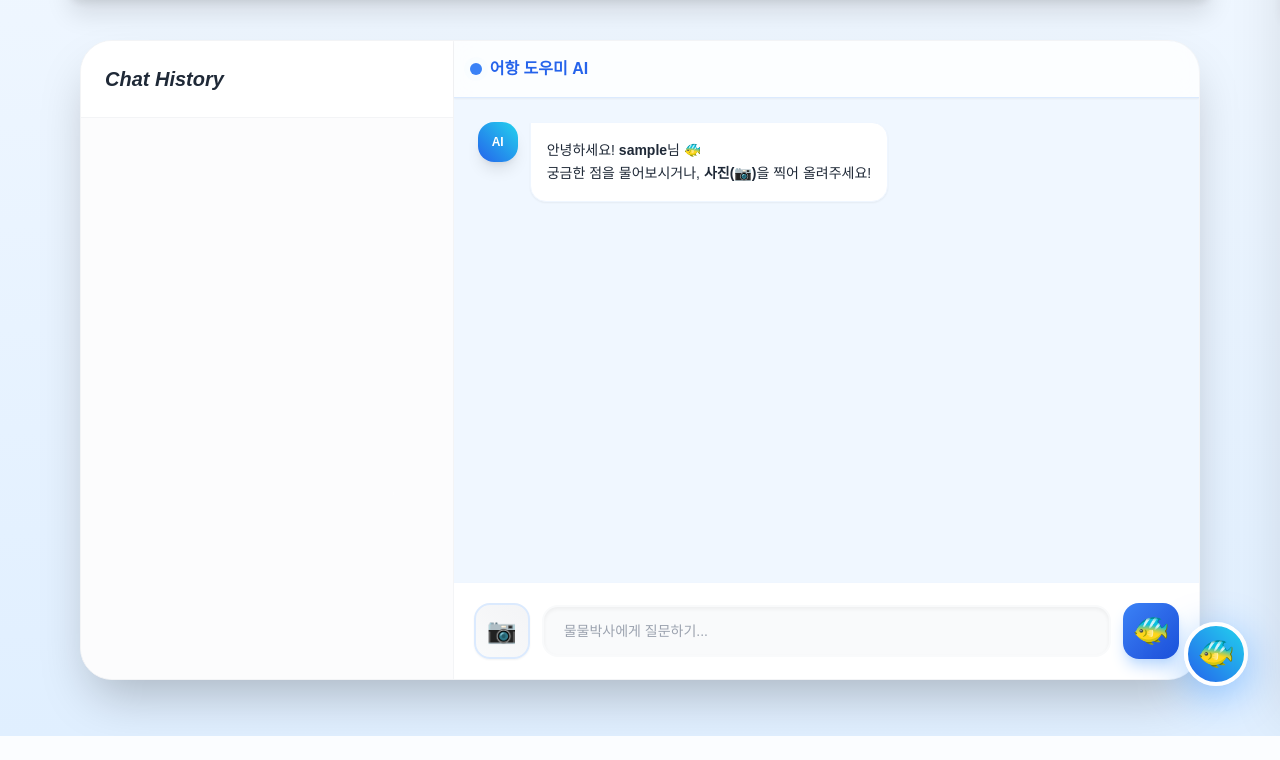
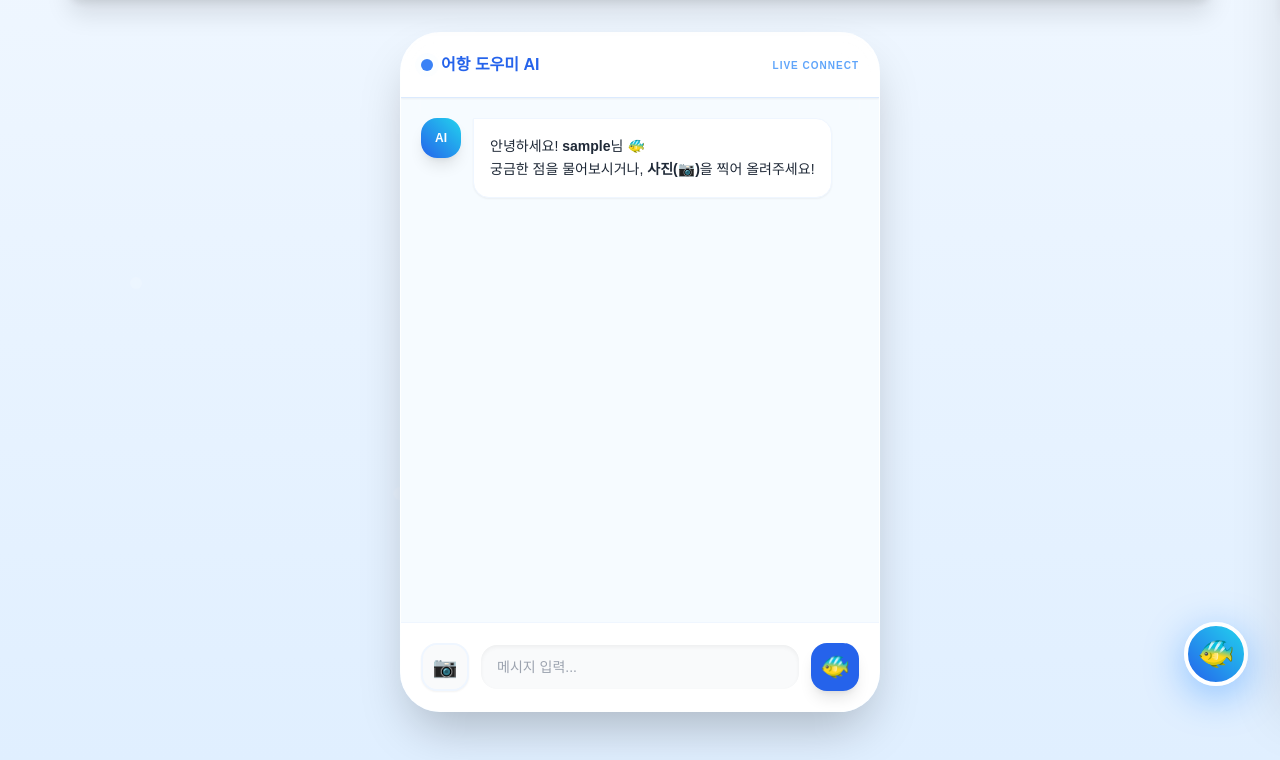
Before and after one commit to rkdwjdwns/aquarium-helper, a Django app: template templates/chatbot/chat.html in a window 1280 px wide. Shown: the part 82-842 px from the top of the page. Before the commit the page ends 818 px from the top, so only its background shows below. Run offline with Django 5.2, Linux system fonts and the light colour scheme; the template is opened without the code that fills it, so the values that code supplies are empty; the visitor is signed in with stand-in values (Sample User, id 1); some libraries are stand-ins or nearby versions; some web fonts are replaced.

Commit message:
채팅창 크기를 카톡 PC 버전 규격으로 최적화

```diff
--- a/templates/chatbot/chat.html
+++ b/templates/chatbot/chat.html
@@ -1,26 +1,9 @@
 {% extends 'base.html' %}
 
 {% block content %}
-<div class="max-w-6xl mx-auto h-[80vh] flex shadow-2xl rounded-[2rem] overflow-hidden border border-gray-100 bg-white my-4">
+<div class="max-w-[480px] mx-auto h-[85vh] flex flex-col shadow-2xl rounded-[2.5rem] overflow-hidden border border-white/50 bg-white/90 backdrop-blur-md my-2 relative">
 
-    <div class="hidden md:flex w-1/3 border-r border-gray-100 flex-col bg-gray-50/50">
-        <div class="p-6 bg-white border-b border-gray-100">
-            <h2 class="text-xl font-black text-gray-800 italic">Chat History</h2>
-        </div>
-        <div class="flex-1 overflow-y-auto" id="history-list">
-            {% for msg in history %}
-            <div class="flex items-center p-4 hover:bg-white cursor-pointer transition-all border-b border-gray-50 group">
-                <div class="w-10 h-10 rounded-xl bg-blue-100 flex items-center justify-center text-sm font-bold mr-3">🐠</div>
-                <div class="flex-1 min-w-0">
-                    <p class="text-xs text-gray-500 truncate mt-1">{{ msg.message|truncatechars:20 }}</p>
-                </div>
-            </div>
-            {% endfor %}
-        </div>
-    </div>
-
-    <div class="flex-1 flex flex-col bg-[#F0F7FF]">
-        <div class="p-4 bg-white/80 backdrop-blur-md border-b border-blue-100 flex items-center justify-between shadow-sm">
+    <div class="p-5 bg-white/80 backdrop-blur-md border-b border-blue-100 flex items-center justify-between shadow-sm">
         <span class="font-black text-blue-600 flex items-center gap-2">
             <span class="relative flex h-3 w-3">
                 <span class="animate-ping absolute inline-flex h-full w-full rounded-full bg-blue-400 opacity-75"></span>
@@ -28,12 +11,13 @@
             </span>
             어항 도우미 AI
         </span>
+        <div class="text-[10px] font-bold text-blue-400 uppercase tracking-widest">Live Connect</div>
     </div>
 
-        <div id="chat-window" class="flex-1 overflow-y-auto p-6 space-y-6">
+    <div id="chat-window" class="flex-1 overflow-y-auto p-5 space-y-6 bg-[#F0F7FF]/50">
         <div class="flex items-start gap-3">
             <div class="w-10 h-10 rounded-2xl bg-gradient-to-tr from-blue-600 to-cyan-400 flex items-center justify-center text-white text-xs font-black shadow-lg shrink-0">AI</div>
-                <div class="bg-white p-4 rounded-2xl rounded-tl-none shadow-sm border border-blue-50 text-sm font-medium max-w-[75%] text-gray-800 leading-relaxed">
+            <div class="bg-white p-4 rounded-2xl rounded-tl-none shadow-sm border border-blue-50 text-sm font-medium max-w-[85%] text-gray-800 leading-relaxed">
                 안녕하세요! <strong>{{ user.username }}</strong>님 🐠<br>
                 궁금한 점을 물어보시거나, <strong>사진(📷)</strong>을 찍어 올려주세요!
             </div>
@@ -45,35 +29,33 @@
             {% csrf_token %}
 
             <div id="image-preview" class="hidden p-3 bg-blue-50 rounded-2xl border-2 border-dashed border-blue-200 flex items-center justify-between animate-fade-in">
-                    <div id="preview-text" class="flex items-center gap-2">
+                <div class="flex items-center gap-2">
                     <div class="w-8 h-8 bg-blue-500 rounded-lg flex items-center justify-center text-white text-[10px] font-bold">IMG</div>
-                        <span id="file-name" class="text-xs font-bold text-blue-700 truncate max-w-[200px]"></span>
+                    <span id="file-name" class="text-xs font-bold text-blue-700 truncate max-w-[150px]"></span>
                 </div>
                 <button type="button" onclick="resetImage()" class="w-6 h-6 flex items-center justify-center bg-red-100 text-red-500 rounded-full hover:bg-red-200 transition">×</button>
             </div>
 
             <div class="flex items-center gap-3">
-                    <label class="group relative flex items-center justify-center w-14 h-14 bg-gradient-to-tr from-gray-50 to-gray-100 border-2 border-blue-100 rounded-2xl cursor-pointer hover:border-blue-400 hover:bg-white transition-all shadow-sm">
+                <label class="group relative flex items-center justify-center w-12 h-12 bg-gray-50 border-2 border-blue-50 rounded-2xl cursor-pointer hover:border-blue-300 hover:bg-white transition-all shadow-sm">
                     <input type="file" id="image-input" name="image" accept="image/*" class="hidden">
-                        <span class="text-2xl group-hover:scale-125 transition-transform">📷</span>
+                    <span class="text-xl group-hover:scale-110 transition-transform">📷</span>
                 </label>
 
-                    <div class="flex-1 relative">
-                        <input type="text" id="user-input" name="message" placeholder="물물박사에게 질문하기..."
-                            class="w-full bg-gray-50 border-2 border-transparent focus:border-blue-300 focus:bg-white rounded-2xl px-5 py-3.5 outline-none text-sm font-medium transition-all shadow-inner">
+                <div class="flex-1">
+                    <input type="text" id="user-input" name="message" placeholder="메시지 입력..."
+                        class="w-full bg-gray-50 border-none focus:ring-2 focus:ring-blue-300 rounded-2xl px-4 py-3 outline-none text-sm font-medium transition-all shadow-inner">
                 </div>
 
-                    <button type="submit" class="flex items-center justify-center w-14 h-14 bg-gradient-to-br from-blue-500 to-blue-700 text-white rounded-2xl shadow-lg shadow-blue-200 hover:shadow-blue-400 hover:-translate-y-1 active:scale-95 transition-all group">
-                        <span class="text-3xl group-hover:rotate-12 transition-transform">🐠</span>
+                <button type="submit" class="flex items-center justify-center w-12 h-12 bg-blue-600 text-white rounded-2xl shadow-lg hover:bg-blue-700 active:scale-95 transition-all">
+                    <span class="text-2xl">🐠</span>
                 </button>
             </div>
         </form>
     </div>
 </div>
-</div>
 
 <script>
-    // 기존 스크립트 로직 (동일)
     const chatForm = document.getElementById('chat-form');
     const chatWindow = document.getElementById('chat-window');
     const userInput = document.getElementById('user-input');
@@ -95,11 +77,14 @@
         const formData = new FormData(this);
         const message = userInput.value.trim();
         if (!message && !imageInput.files[0]) return;
-        appendMessage('user', message || "사진 분석을 요청합니다.");
+
+        appendMessage('user', message || "사진 분석 요청 📸");
         userInput.value = '';
         resetImage();
+
         const loadingId = 'loading-' + Date.now();
-        appendMessage('ai', '물고기를 진찰하고 있습니다...🫧', loadingId);
+        appendMessage('ai', '분석 중입니다... 🫧', loadingId);
+
         fetch("{% url 'chatbot:ask' %}", {
             method: 'POST',
             headers: { 'X-CSRFToken': '{{ csrf_token }}' },
@@ -117,11 +102,11 @@
         const div = document.createElement('div');
         div.className = sender === 'user' ? 'flex justify-end' : 'flex items-start gap-3';
         if (sender === 'user') {
-            div.innerHTML = `<div class="bg-blue-600 text-white p-4 rounded-2xl rounded-tr-none shadow-md text-sm font-bold max-w-[75%] animate-fade-in">${text}</div>`;
+            div.innerHTML = `<div class="bg-blue-600 text-white p-4 rounded-3xl rounded-tr-none shadow-md text-sm font-bold max-w-[85%] animate-fade-in">${text}</div>`;
         } else {
             div.innerHTML = `
                 <div class="w-10 h-10 rounded-2xl bg-gradient-to-tr from-blue-600 to-cyan-400 flex items-center justify-center text-white text-xs font-black shadow-lg shrink-0">AI</div>
-                <div id="${id || ''}" class="bg-white p-4 rounded-2xl rounded-tl-none shadow-sm border border-blue-50 text-sm font-medium text-gray-800 max-w-[75%] leading-relaxed animate-fade-in">${text.replace(/\n/g, '<br>')}</div>`;
+                <div id="${id || ''}" class="bg-white p-4 rounded-3xl rounded-tl-none shadow-sm border border-blue-50 text-sm font-medium text-gray-800 max-w-[85%] leading-relaxed animate-fade-in">${text.replace(/\n/g, '<br>')}</div>`;
         }
         chatWindow.appendChild(div);
         chatWindow.scrollTop = chatWindow.scrollHeight;
@@ -131,7 +116,7 @@
 <style>
     @keyframes fade-in { from { opacity: 0; transform: translateY(10px); } to { opacity: 1; transform: translateY(0); } }
     .animate-fade-in { animation: fade-in 0.3s ease-out forwards; }
-    #chat-window::-webkit-scrollbar { width: 5px; }
-    #chat-window::-webkit-scrollbar-thumb { background: #DBEAFE; border-radius: 10px; }
+    #chat-window::-webkit-scrollbar { width: 4px; }
+    #chat-window::-webkit-scrollbar-thumb { background: rgba(0,0,0,0.05); border-radius: 10px; }
 </style>
 {% endblock %}
```
Lines whose indentation alone changed are shown as unchanged.
